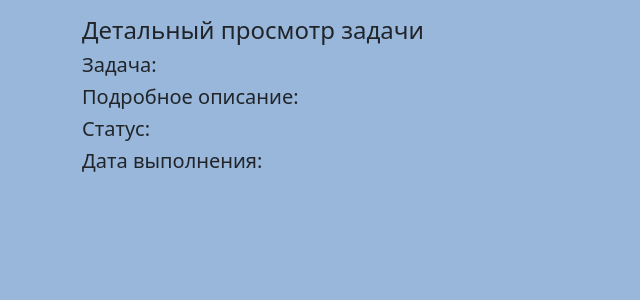
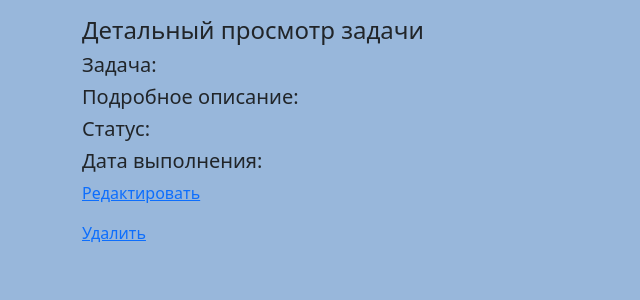
Before and after one commit to Nadezhda2205/homework_55_Nadezhda_Khovrich, a Django app: template templates/detail.html in a window 1280 px wide. Shown: the part 56-356 px from the top of the page, without its empty margins (0-640 px from the left). Run offline with Django 4.2, Linux system fonts and the light colour scheme; the template is opened without the code that fills it, so the values that code supplies are empty.

Commit message:
Добавлены на detail.html ссылки для редактирования и удаления задания

```diff
--- a/templates/detail.html
+++ b/templates/detail.html
@@ -15,5 +15,7 @@
         {{ task.status }}
     <h5>Дата выполнения:</h5>
         {{ task.deadline }}
+    <p><a href="{% url 'task_edit' task.pk  %}">Редактировать</a></p>
+    <a href="{% url 'task_delete' task.pk  %}">Удалить</a>
 
 {% endblock %}
```
